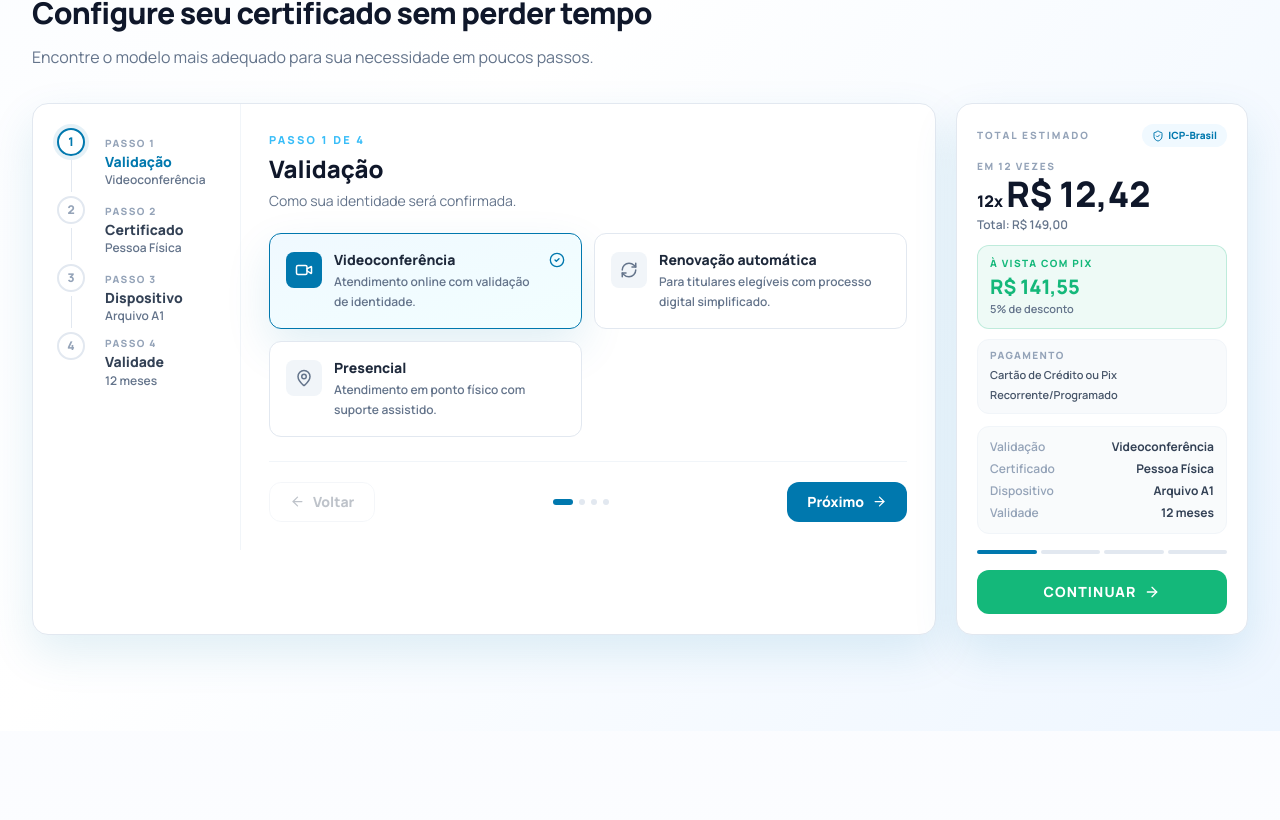
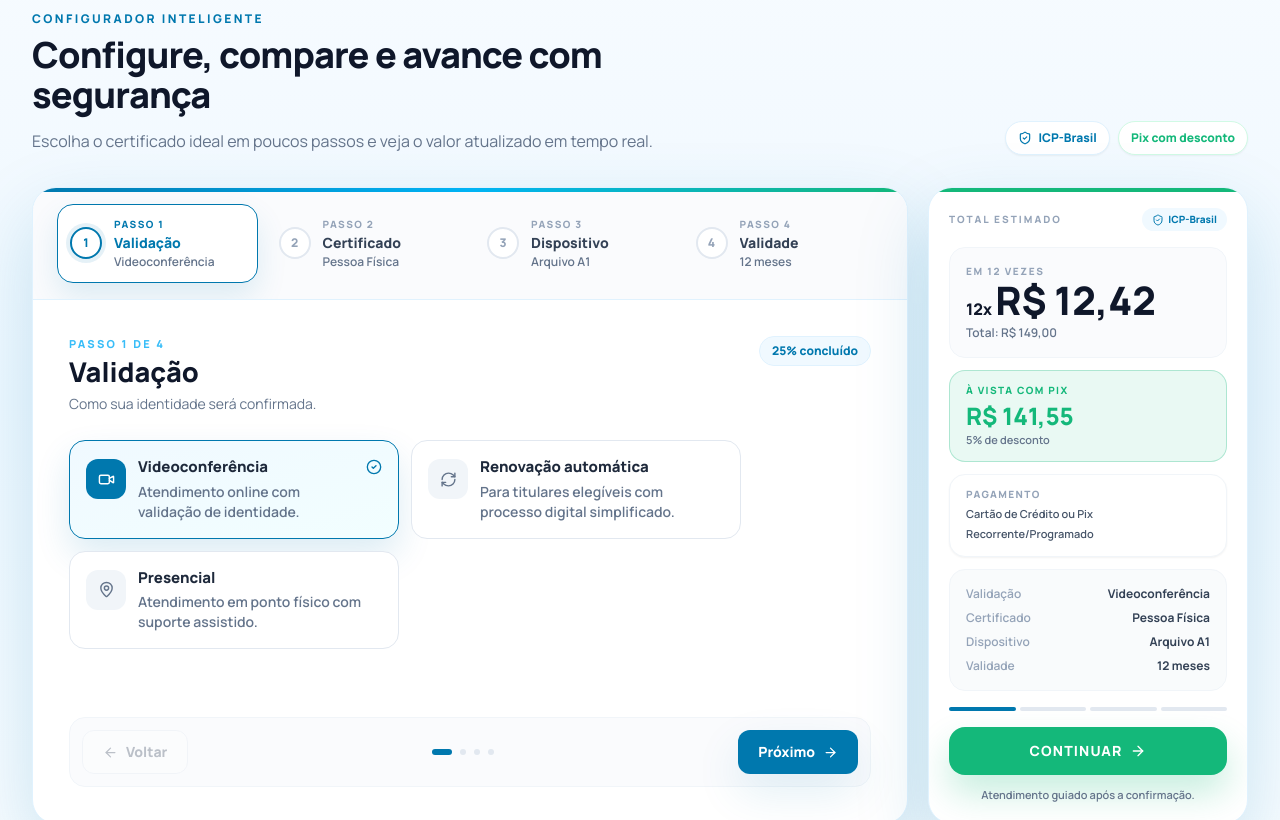
Before and after one commit to Tonybrandino/autentica-certificados, a Next.js app: page / in a window 1280 px wide. Shown: the part 863-1683 px from the top of the page. Built offline with nearby package versions, Linux system fonts and the light colour scheme.

Commit message:
Redesign product configurator section

```diff
--- a/src/components/ProductGrid.tsx
+++ b/src/components/ProductGrid.tsx
@@ -26,15 +26,6 @@ import { useMemo, useState } from "react";
 type CertificateChoice = "pf" | "pj" | "nfe";
 type DeviceChoice = "arquivo" | "smartcard" | "smartcard-leitora" | "token";
 type StepKey = "validation" | "certificate" | "device" | "validity";
-
-type SelectOption = {
-  id: string;
-  label: string;
-  helper: string;
-  icon: typeof UserRound;
-  selected: boolean;
-  onClick: () => void;
-};
 
 const certificateOptions = [
   { id: "pf" as CertificateChoice, label: "Pessoa Física", helper: "e-CPF para uso pessoal", icon: UserRound },
@@ -165,73 +156,68 @@ export function ProductGrid() {
   const isValidity = activeStep === "validity";
 
   return (
-    <section id="certificados" className="relative pb-20 pt-8 sm:pb-24 sm:pt-10">
-      <div className="section-shell">
+    <section
+      id="certificados"
+      className="relative overflow-hidden bg-[linear-gradient(180deg,#f7fbff_0%,#eef8ff_48%,#f8fcff_100%)] py-16 sm:py-20"
+    >
+      <div className="absolute inset-x-0 top-0 h-px bg-gradient-to-r from-transparent via-sky-200 to-transparent" aria-hidden="true" />
+      <div className="absolute inset-x-0 bottom-0 h-px bg-gradient-to-r from-transparent via-sky-200 to-transparent" aria-hidden="true" />
+      <div className="section-shell relative">
 
         {/* Section header */}
-        <div className="mb-8 max-w-2xl">
+        <div className="mb-8 flex flex-col justify-between gap-5 lg:flex-row lg:items-end">
+          <div className="max-w-2xl">
             <p className="text-xs font-extrabold uppercase tracking-[0.2em] text-ocean">
               Configurador Inteligente
             </p>
-          <h2 className="mt-2 text-2xl font-black tracking-tight text-ink sm:text-3xl">
-            Configure seu certificado sem perder tempo
+            <h2 className="mt-2 text-3xl font-black tracking-tight text-ink sm:text-4xl">
+              Configure, compare e avance com segurança
             </h2>
             <p className="mt-3 text-base leading-7 text-slate-500">
-            Encontre o modelo mais adequado para sua necessidade em poucos passos.
+              Escolha o certificado ideal em poucos passos e veja o valor atualizado em tempo real.
             </p>
+          </div>
+          <div className="flex flex-wrap gap-2">
+            <span className="inline-flex items-center gap-1.5 rounded-full border border-sky-100 bg-white px-3 py-2 text-xs font-extrabold text-ocean shadow-sm">
+              <ShieldCheck size={14} aria-hidden="true" />
+              ICP-Brasil
+            </span>
+            <span className="inline-flex items-center rounded-full border border-emerald-100 bg-white px-3 py-2 text-xs font-extrabold text-trust shadow-sm">
+              Pix com desconto
+            </span>
+          </div>
         </div>
 
         {/* Outer grid: main card + summary sidebar */}
-        <div className="grid gap-5 lg:grid-cols-[1fr_292px]">
+        <div className="grid items-stretch gap-5 lg:grid-cols-[minmax(0,1fr)_320px]">
 
           {/* ── Main card ── */}
-          <div className="rounded-2xl border border-slate-200 bg-white shadow-soft">
+          <div className="relative flex h-full flex-col overflow-hidden rounded-3xl border border-sky-100 bg-white shadow-lift">
+            <div className="absolute inset-x-0 top-0 h-1 bg-gradient-to-r from-ocean via-cyanx to-trust" aria-hidden="true" />
 
-            {/* Mobile step pills */}
-            <div className="flex gap-2 overflow-x-auto border-b border-slate-100 px-5 py-3 lg:hidden">
+            {/* Horizontal step tracker */}
+            <div className="overflow-x-auto border-b border-sky-100 bg-slate-50/70 px-4 py-4 sm:px-5 lg:px-6">
+              <ol className="grid min-w-[720px] grid-cols-4 gap-2 lg:min-w-0">
                 {stepDefs.map(s => {
                   const done = steps.indexOf(s.key) < stepIndex;
                   const active = s.key === activeStep;
-                return (
-                  <button
-                    key={s.key}
-                    type="button"
-                    onClick={() => setActiveStep(s.key)}
-                    className={`focus-ring flex shrink-0 items-center gap-1.5 rounded-full border px-3 py-1.5 text-xs font-bold transition ${
-                      active ? "border-ocean bg-ocean text-white" :
-                      done   ? "border-sky-200 bg-sky-50 text-ocean" :
-                               "border-slate-200 bg-slate-50 text-slate-500"
-                    }`}
-                  >
-                    {done
-                      ? <Check size={10} strokeWidth={3} aria-hidden="true" />
-                      : <span className="opacity-60">{s.num}</span>}
-                    {s.label}
-                  </button>
-                );
-              })}
-            </div>
-
-            {/* Inner layout: step tracker + content */}
-            <div className="flex min-h-[340px]">
-
-              {/* ── Vertical step tracker — desktop ── */}
-              <aside className="hidden w-52 shrink-0 border-r border-slate-100 py-6 pl-6 pr-4 lg:block">
-                <ol className="flex flex-col gap-0">
-                  {stepDefs.map((s, i) => {
-                    const done = steps.indexOf(s.key) < stepIndex;
-                    const active = s.key === activeStep;
-                    const last = i === stepDefs.length - 1;
 
                   return (
-                      <li key={s.key} className="flex gap-3">
-                        {/* Circle + line column */}
-                        <div className="flex flex-col items-center">
+                    <li key={s.key}>
                       <button
                         type="button"
                         onClick={() => setActiveStep(s.key)}
                         aria-current={active ? "step" : undefined}
-                            className={`focus-ring relative z-10 flex h-7 w-7 shrink-0 items-center justify-center rounded-full text-xs font-extrabold transition ${
+                        className={`focus-ring flex h-full w-full items-center gap-3 rounded-2xl border px-3 py-3 text-left transition ${
+                          active
+                            ? "border-ocean bg-white shadow-[0_14px_30px_rgba(0,120,174,0.12)]"
+                            : done
+                            ? "border-sky-100 bg-white hover:border-sky-200"
+                            : "border-transparent bg-transparent hover:border-slate-200 hover:bg-white"
+                        }`}
+                      >
+                        <span
+                          className={`flex h-8 w-8 shrink-0 items-center justify-center rounded-full text-xs font-extrabold transition ${
                             done
                               ? "bg-ocean text-white"
                               : active
@@ -239,41 +225,31 @@ export function ProductGrid() {
                               : "border-2 border-slate-200 bg-white text-slate-400"
                           }`}
                         >
-                            {done ? <Check size={12} strokeWidth={3} aria-hidden="true" /> : s.num}
-                          </button>
-                          {!last && (
-                            <div
-                              className={`my-1 w-px flex-1 ${done ? "bg-ocean/40" : "bg-slate-200"}`}
-                              style={{ minHeight: "32px" }}
-                              aria-hidden="true"
-                            />
-                          )}
-                        </div>
-
-                        {/* Text */}
-                        <button
-                          type="button"
-                          onClick={() => setActiveStep(s.key)}
-                          className={`focus-ring mb-4 flex-1 rounded-lg px-2 py-1 text-left last:mb-0 transition hover:bg-slate-50 ${last ? "mb-0" : ""}`}
-                        >
-                          <span className="block text-[10px] font-extrabold uppercase tracking-[0.14em] text-slate-400">
+                          {done ? <Check size={13} strokeWidth={3} aria-hidden="true" /> : s.num}
+                        </span>
+                        <span className="min-w-0">
+                          <span className={`block text-[10px] font-extrabold uppercase tracking-[0.14em] ${active ? "text-ocean" : "text-slate-400"}`}>
                             Passo {s.num}
                           </span>
-                          <span className={`mt-0.5 block text-sm font-extrabold leading-tight ${active ? "text-ocean" : "text-slate-700"}`}>
+                          <span className={`mt-0.5 block truncate text-sm font-extrabold leading-tight ${active ? "text-ocean" : "text-slate-700"}`}>
                             {s.label}
                           </span>
                           <span className="mt-0.5 block truncate text-xs font-semibold text-slate-500">
                             {s.value}
+                          </span>
                         </span>
                       </button>
                     </li>
                   );
                 })}
               </ol>
-              </aside>
+            </div>
+
+            {/* Step content */}
+            <div className="flex min-h-[400px] flex-1 lg:min-h-[390px]">
 
               {/* ── Step content ── */}
-              <div className="flex min-w-0 flex-1 flex-col p-5 sm:p-7">
+              <div className="flex min-w-0 flex-1 flex-col p-6 sm:p-7 lg:p-9">
                 <AnimatePresence mode="wait">
                   <motion.div
                     key={activeStep}
@@ -284,19 +260,24 @@ export function ProductGrid() {
                     className="flex flex-1 flex-col"
                   >
                     {/* Step header */}
-                    <div className="mb-5">
+                    <div className="mb-6 flex flex-col justify-between gap-4 sm:flex-row sm:items-start">
+                      <div>
                         <p className="text-[11px] font-extrabold uppercase tracking-[0.2em] text-sky-400">
                           Passo {current.num} de 4
                         </p>
-                      <h3 className="mt-1 text-xl font-black text-ink sm:text-2xl">
+                          <h3 className="mt-1 text-2xl font-black text-ink sm:text-[1.7rem]">
                           {current.label}
                         </h3>
                         <p className="mt-1 text-sm leading-6 text-slate-500">{current.description}</p>
                       </div>
+                      <span className="inline-flex w-fit items-center rounded-full border border-sky-100 bg-sky-50 px-3 py-1.5 text-xs font-extrabold text-ocean">
+                        {Math.round(((stepIndex + 1) / steps.length) * 100)}% concluído
+                      </span>
+                    </div>
 
                     {/* Options */}
                     <div
-                      className={`grid gap-3 ${
+                      className={`grid max-w-2xl gap-3 ${
                         isValidity
                           ? "grid-cols-2 sm:grid-cols-3"
                           : "grid-cols-1 sm:grid-cols-2"
@@ -310,19 +291,19 @@ export function ProductGrid() {
                 </AnimatePresence>
 
                 {/* Navigation */}
-                <div className="mt-6 flex items-center justify-between gap-4 border-t border-slate-100 pt-5">
+                <div className="mt-7 flex items-center justify-between gap-6 rounded-2xl border border-slate-100 bg-slate-50/70 p-3">
                   <button
                     type="button"
                     onClick={goPrev}
                     disabled={!canGoBack}
-                    className="focus-ring inline-flex min-h-10 items-center gap-2 rounded-xl border border-slate-200 px-5 text-sm font-extrabold text-slate-600 transition enabled:hover:bg-slate-50 disabled:cursor-not-allowed disabled:opacity-35"
+                    className="focus-ring inline-flex min-h-11 items-center gap-2 rounded-xl border border-slate-200 bg-white px-5 text-sm font-extrabold text-slate-600 transition enabled:hover:border-sky-200 enabled:hover:text-ocean disabled:cursor-not-allowed disabled:opacity-35"
                   >
                     <ArrowLeft size={15} aria-hidden="true" />
                     Voltar
                   </button>
 
                   {/* Progress dots */}
-                  <div className="flex items-center gap-1.5" aria-hidden="true">
+                  <div className="flex items-center gap-2" aria-hidden="true">
                     {steps.map((s, i) => (
                       <span
                         key={s}
@@ -339,7 +320,7 @@ export function ProductGrid() {
                     type="button"
                     onClick={goNext}
                     disabled={!canGoNext}
-                    className="focus-ring inline-flex min-h-10 items-center gap-2 rounded-xl bg-ocean px-5 text-sm font-extrabold text-white transition enabled:hover:bg-[#006B9A] disabled:cursor-not-allowed disabled:opacity-35"
+                    className="focus-ring inline-flex min-h-11 items-center gap-2 rounded-xl bg-ocean px-5 text-sm font-extrabold text-white shadow-soft transition enabled:hover:bg-[#006B9A] disabled:cursor-not-allowed disabled:opacity-35"
                   >
                     Próximo
                     <ArrowRight size={15} aria-hidden="true" />
@@ -350,7 +331,8 @@ export function ProductGrid() {
           </div>
 
           {/* ── Summary sidebar ── */}
-          <aside className="rounded-2xl border border-slate-200 bg-white p-5 shadow-soft lg:h-fit">
+          <aside className="relative overflow-hidden rounded-3xl border border-sky-100 bg-white p-5 shadow-lift lg:sticky lg:top-24 lg:h-fit">
+            <div className="absolute inset-x-0 top-0 h-1 bg-trust" aria-hidden="true" />
             <div className="flex items-center justify-between gap-3">
               <p className="text-[10px] font-extrabold uppercase tracking-[0.2em] text-slate-400">
                 Total Estimado
@@ -362,11 +344,11 @@ export function ProductGrid() {
             </div>
 
             {/* Parcelado */}
-            <div className="mt-3">
+            <div className="mt-4 rounded-2xl border border-slate-100 bg-slate-50/70 p-4">
               <p className="text-[10px] font-extrabold uppercase tracking-[0.16em] text-slate-400">Em 12 vezes</p>
               <p className="mt-0.5 font-black leading-none text-ink">
                 <span className="text-base">12x </span>
-                <span className="text-[2.2rem]">{formatCurrency(installment)}</span>
+                <span className="text-[2.45rem]">{formatCurrency(installment)}</span>
               </p>
               <p className="mt-1 text-xs font-semibold text-slate-500">
                 Total: {formatCurrency(total)}
@@ -375,18 +357,18 @@ export function ProductGrid() {
 
             {/* À vista */}
             <div
-              className="mt-3 rounded-xl border px-3 py-2.5"
-              style={{ background: "rgba(20,184,122,0.07)", borderColor: "rgba(20,184,122,0.22)" }}
+              className="mt-3 rounded-2xl border px-4 py-3"
+              style={{ background: "rgba(20,184,122,0.09)", borderColor: "rgba(20,184,122,0.28)" }}
             >
               <p className="text-[10px] font-extrabold uppercase tracking-[0.14em] text-trust">
                 À vista com Pix
               </p>
-              <p className="mt-0.5 text-xl font-black text-trust">{formatCurrency(totalAVista)}</p>
+              <p className="mt-0.5 text-2xl font-black text-trust">{formatCurrency(totalAVista)}</p>
               <p className="text-[11px] font-semibold text-slate-500">5% de desconto</p>
             </div>
 
             {/* Formas de pagamento */}
-            <div className="mt-2.5 rounded-xl border border-slate-100 bg-slate-50 px-3 py-2">
+            <div className="mt-3 rounded-2xl border border-slate-100 bg-white px-4 py-3 shadow-sm">
               <p className="text-[10px] font-extrabold uppercase tracking-[0.14em] text-slate-400">
                 Pagamento
               </p>
@@ -396,7 +378,7 @@ export function ProductGrid() {
             </div>
 
             {/* Resumo seleções */}
-            <div className="mt-3 space-y-1.5 rounded-xl border border-slate-100 bg-slate-50/80 p-3">
+            <div className="mt-3 space-y-2 rounded-2xl border border-slate-100 bg-slate-50/80 p-4">
               <SummaryRow label="Validação" value={selVal?.title ?? "-"} />
               <SummaryRow label="Certificado" value={selCert.label} />
               <SummaryRow label="Dispositivo" value={selDev.label} />
@@ -419,11 +401,14 @@ export function ProductGrid() {
               href="#comprar"
               whileHover={{ y: -1 }}
               whileTap={{ scale: 0.985 }}
-              className="focus-ring mt-4 inline-flex min-h-11 w-full items-center justify-center gap-2 rounded-xl bg-trust px-4 py-3 text-sm font-black uppercase tracking-[0.08em] text-white transition hover:bg-[#12a76f]"
+              className="focus-ring mt-4 inline-flex min-h-12 w-full items-center justify-center gap-2 rounded-2xl bg-trust px-4 py-3 text-sm font-black uppercase tracking-[0.08em] text-white shadow-[0_18px_35px_rgba(20,184,122,0.24)] transition hover:bg-[#12a76f]"
             >
               Continuar
               <ArrowRight size={16} aria-hidden="true" />
             </motion.a>
+            <p className="mt-3 text-center text-[11px] font-semibold text-slate-500">
+              Atendimento guiado após a confirmação.
+            </p>
           </aside>
         </div>
       </div>
@@ -446,25 +431,25 @@ function OptionCard({ label, helper, icon: Icon, selected, onClick }: OptionCard
       onClick={onClick}
       whileHover={{ y: -1 }}
       whileTap={{ scale: 0.985 }}
-      className={`focus-ring group flex w-full items-start gap-3 rounded-xl border p-4 text-left transition ${
+      className={`focus-ring group flex w-full items-start gap-3 rounded-2xl border p-4 text-left transition ${
         selected
-          ? "border-ocean bg-gradient-to-br from-sky-50 to-cyan-50/70 shadow-soft"
-          : "border-slate-200 bg-white hover:border-sky-200 hover:bg-sky-50/40"
+          ? "border-ocean bg-gradient-to-br from-sky-50 to-cyan-50/70 shadow-[0_16px_35px_rgba(0,120,174,0.14)]"
+          : "border-slate-200 bg-white hover:border-sky-200 hover:bg-sky-50/40 hover:shadow-soft"
       }`}
     >
       <span
-        className={`mt-0.5 flex h-9 w-9 shrink-0 items-center justify-center rounded-lg transition ${
+        className={`mt-0.5 flex h-10 w-10 shrink-0 items-center justify-center rounded-xl transition ${
           selected
             ? "bg-ocean text-white"
             : "bg-slate-100 text-slate-500 group-hover:bg-sky-100 group-hover:text-ocean"
         }`}
         aria-hidden="true"
       >
-        <Icon size={18} />
+        <Icon size={17} />
       </span>
       <span className="min-w-0 flex-1">
-        <span className="block text-sm font-extrabold text-slate-800">{label}</span>
-        <span className="mt-0.5 block text-xs font-semibold leading-5 text-slate-500">{helper}</span>
+        <span className="block text-[15px] font-extrabold leading-snug text-slate-800">{label}</span>
+        <span className="mt-1 block text-sm font-semibold leading-5 text-slate-500">{helper}</span>
       </span>
       {selected && (
         <CheckCircle2 size={16} className="ml-auto mt-0.5 shrink-0 text-ocean" aria-hidden="true" />
```
Lines whose indentation alone changed are shown as unchanged.
